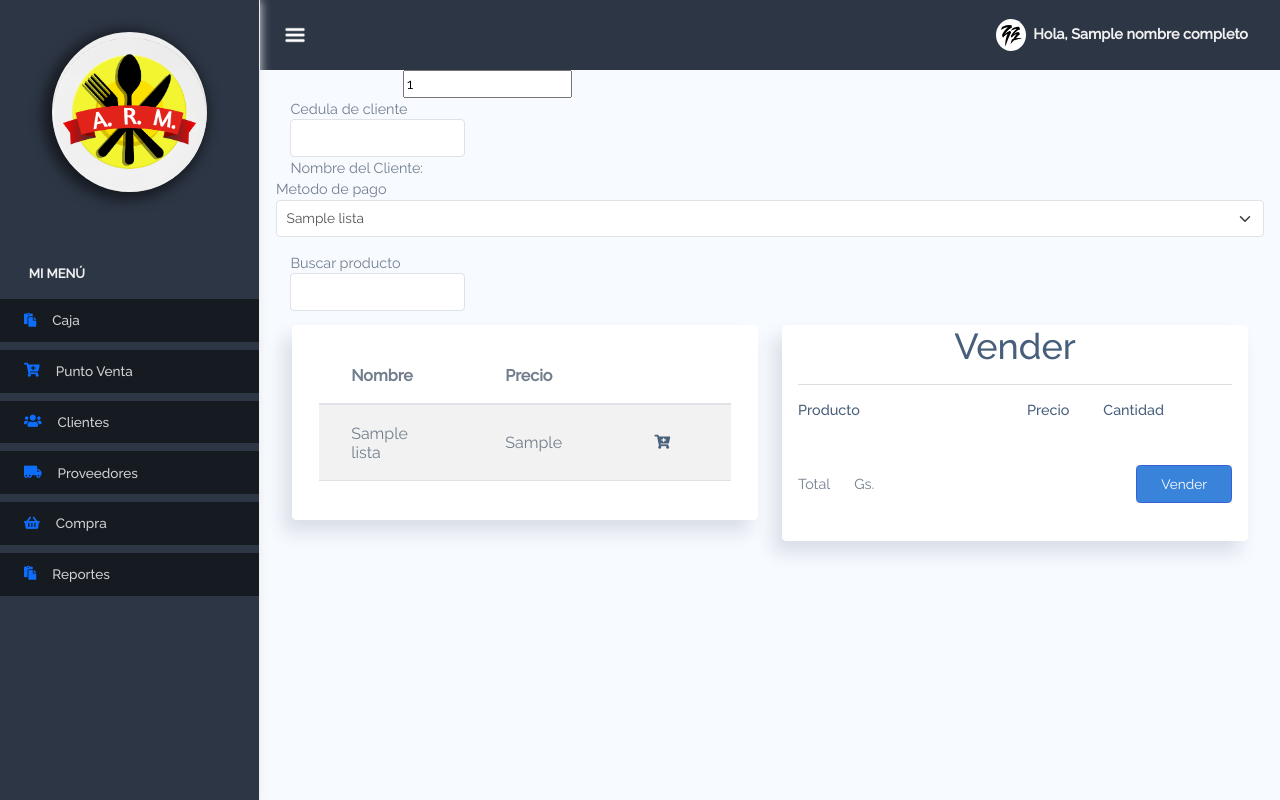
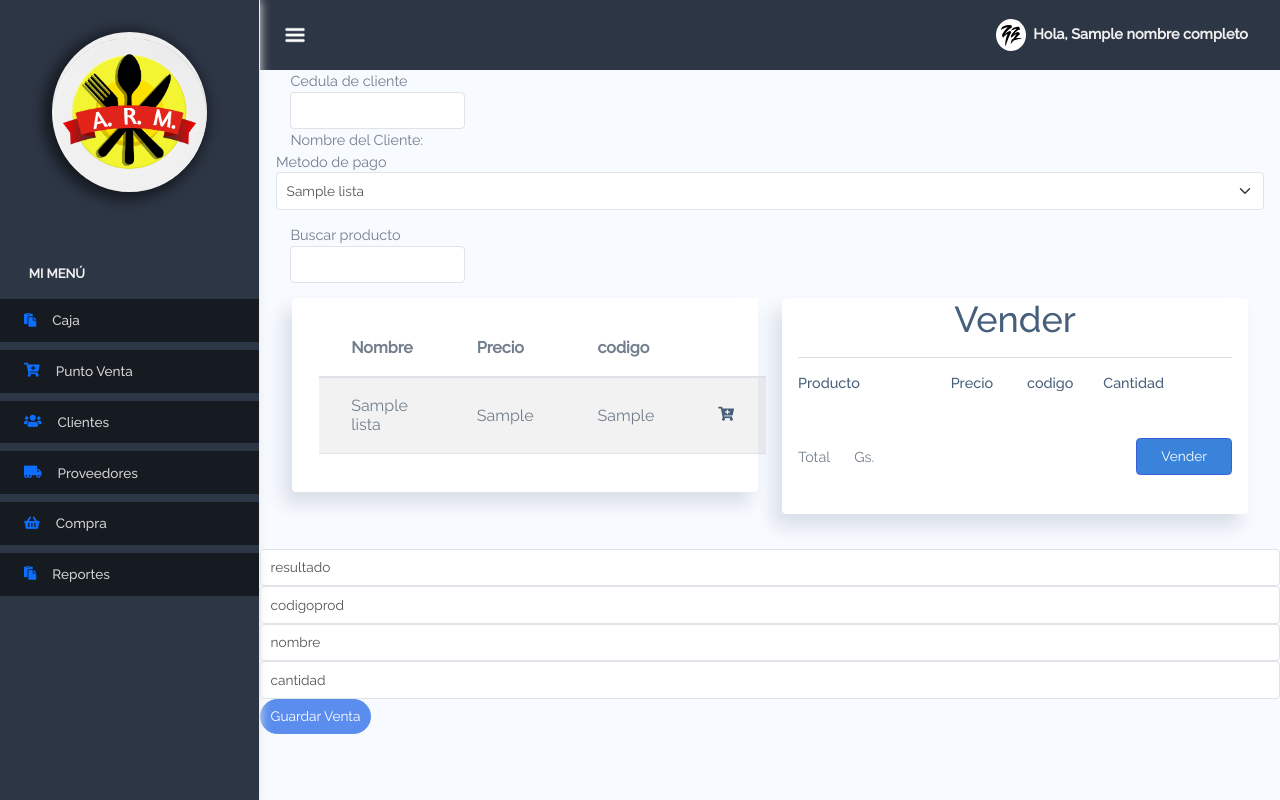
Before and after one commit to AxelAlvarenga/Proyecto-master, a Django app: template Proyecto-master/servidor/pagina/templates/punto_venta.html in a window 1280 px wide. Run offline with Django 3.2, Linux system fonts and the light colour scheme; the template is opened without the code that fills it: most values are stand-ins (such as "Sample title", 1, 10 or a date in 2020); some libraries are stand-ins or nearby versions.

Commit message:
ventas funcionando 40 percent

```diff
--- a/Proyecto-master/servidor/pagina/models.py
+++ b/Proyecto-master/servidor/pagina/models.py
@@ -90,7 +90,9 @@ class venta(models.Model):
     total_venta =models.DecimalField(default=0.00, max_digits=9, decimal_places=2)
     subtotal_venta=models.DecimalField(default=0.00, max_digits=9, decimal_places=2,null=True)
     iva=models.DecimalField(default=0.00, max_digits=9, decimal_places=2, null=True)
-
+    cantidad_detalle=models.IntegerField()
+    nombre_producto_venta=models.CharField(max_length=50)
+    codigo_producto=models.CharField(max_length=50)
 class detalle_venta(models.Model):
     venta_detalle=models.AutoField(primary_key=True)
     producto_detalle=models.ForeignKey(producto, on_delete=models.CASCADE)
--- a/Proyecto-master/servidor/pagina/static/assets/js/tienda.js
+++ b/Proyecto-master/servidor/pagina/static/assets/js/tienda.js
@@ -16,11 +16,12 @@ function addToCartClicked(event) {
 
   const itemTitle = item.querySelector('.item-title').textContent;
   const itemPrice = item.querySelector('.item-price').textContent;
+  const itemcod = item.querySelector('.item-cod').textContent;
 
-  addItemToShoppingCart(itemTitle, itemPrice);
+  addItemToShoppingCart(itemTitle, itemPrice, itemcod);
 }
 
-function addItemToShoppingCart(itemTitle, itemPrice) {
+function addItemToShoppingCart(itemTitle, itemPrice, itemcod) {
   const elementsTitle = shoppingCartItemsContainer.getElementsByClassName(
     'shoppingCartItemTitle'
   );
@@ -41,7 +42,7 @@ function addItemToShoppingCart(itemTitle, itemPrice) {
   const shoppingCartRow = document.createElement('div');
   const shoppingCartContent = `
   <div class="row shoppingCartItem">
-        <div class="col-6">
+        <div class="col-4">
             <div class="shopping-cart-item d-flex align-items-center h-100 border-bottom pb-2 pt-3">
                 <h6 class="shopping-cart-item-title shoppingCartItemTitle text-truncate ml-3 mb-0">${itemTitle}</h6>
             </div>
@@ -51,17 +52,26 @@ function addItemToShoppingCart(itemTitle, itemPrice) {
                 <p class="item-price mb-0 shoppingCartItemPrice">${itemPrice}</p>
             </div>
         </div>
+        <div class="col-2">
+            <div class="shopping-cart-cod d-flex align-items-center h-100 border-bottom pb-2 pt-3">
+                <p class="item-cod mb-0 shoppingCartItemcod">${itemcod}</p>
+            </div>
+        </div>
         <div class="col-4">
             <div
                 class="shopping-cart-quantity d-flex justify-content-between align-items-center h-100 border-bottom pb-2 pt-3">
                 <input class="shopping-cart-quantity-input shoppingCartItemQuantity  form-control" type="number"
-                    value="1">
+                    value="1" id="cant">
                 <button class="btn btn-danger buttonDelete" type="button">X</button>
             </div>
         </div>
     </div>`;
   shoppingCartRow.innerHTML = shoppingCartContent;
   shoppingCartItemsContainer.append(shoppingCartRow);
+
+  document.getElementById('codigoprod').value=itemcod;
+  document.getElementById('nombre').value=itemTitle;
+
 
   shoppingCartRow
     .querySelector('.buttonDelete')
@@ -73,7 +83,33 @@ function addItemToShoppingCart(itemTitle, itemPrice) {
 
   updateShoppingCartTotal();
 }
+function updateShoppingCartTotal() {
+  let total = 0;
+  const shoppingCartTotal = document.querySelector('.shoppingCartTotal');
 
+  const shoppingCartItems = document.querySelectorAll('.shoppingCartItem');
+
+  shoppingCartItems.forEach((shoppingCartItem) => {
+    const shoppingCartItemPriceElement = shoppingCartItem.querySelector(
+      '.shoppingCartItemPrice'
+    );
+    const shoppingCartItemPrice = Number(
+      shoppingCartItemPriceElement.textContent.replace('Gs', '')
+    );
+    const shoppingCartItemQuantityElement = shoppingCartItem.querySelector(
+      '.shoppingCartItemQuantity'
+    );
+    const shoppingCartItemQuantity = Number(
+      shoppingCartItemQuantityElement.value
+    );
+    total = total + shoppingCartItemPrice * shoppingCartItemQuantity;
+    document.getElementById('cantidad').value=shoppingCartItemQuantity
+  });
+
+  shoppingCartTotal.innerHTML = `${total.toFixed(0)} Gs.`;
+  console.log(total.toFixed(0));
+  document.getElementById('resultado').value=total.toFixed(2);
+}
 
 
 function removeShoppingCartItem(event) {
--- a/Proyecto-master/servidor/pagina/templates/punto_venta.html
+++ b/Proyecto-master/servidor/pagina/templates/punto_venta.html
@@ -52,8 +52,6 @@
 
 <form action="{% url 'punto_venta' %}" onsubmit="notifySuccess(this); return false" method="POST">
     {% csrf_token %}
-    <input type="date" id="fechaActual" name="fecha_venta" value="{{datos_act.fecha_venta}}" style="visibility: hidden;">
-    <input type="text" id="total"  name="total_venta" value="{{datos_act.total_venta}}" >
 
     <div class="container">
         <div class="clientept">
@@ -110,6 +108,7 @@
                                                 <tr>
                                                     <th data-sortable="dataTable-sorter" style="width: 10%;">Nombre</th>
                                                     <th data-sortable="dataTable-sorter" style="width: 10%;">Precio</th>
+                                                    <th data-sortable="dataTable-sorter" style="width: 10%;">codigo</th>
                                                     <th data-sortable="dataTable-sorter" style="width: 10%;"></th>
                                                 </tr>
                                             </thead>
@@ -119,6 +118,7 @@
                                                 <tr class="item">
                                                     <td class="item-title">{{lista.nombre_productos}}</td>
                                                     <td class="item-price">{{lista.precioventa_productos}}</td>
+                                                    <td class="item-cod">{{lista.codigo_productos}}</td>
                                                     <td>
                                                         <a type="button" class="text-secondary font-weight-bold text-xs addToCart"><i
                                                                 class="fas fa-cart-plus"></i></a>
@@ -140,7 +140,7 @@
                                     <h1 class="text-center">Vender</h1>
                                     <hr>
                                     <div class="row">
-                                        <div class="col-6">
+                                        <div class="col-4">
                                             <div class="shopping-cart-header">
                                                 <h6>Producto</h6>
                                             </div>
@@ -148,6 +148,11 @@
                                         <div class="col-2">
                                             <div class="shopping-cart-header">
                                                 <h6 class="text-truncate">Precio</h6>
+                                            </div>
+                                        </div>
+                                        <div class="col-2">
+                                            <div class="shopping-cart-header">
+                                                <h6 class="text-truncate">codigo</h6>
                                             </div>
                                         </div>
                                         <div class="col-4">
@@ -222,7 +227,16 @@
             </div>
         </div>
     </div>
-
+    <div class="button">
+        <form action="{% url 'punto_venta' %}" method="post">
+            {% csrf_token %}
+            <input type="text" class="form-control" id="resultado" name="resultado" value="resultado">
+            <input type="text" class="form-control" id="codigoprod" name="codigoprod" value="codigoprod">
+            <input type="text" class="form-control" id="nombre" name="nombre" value="nombre">
+            <input type="text" class="form-control" id="cantidad" name="cantidad" value="cantidad">
+            <button class="btn icon icon-left btn-primary round" type="submit">Guardar Venta</button>
+        </form>
+    </div>
 
 
 
@@ -271,34 +285,6 @@
         document.getElementById('fechaActual').value = ano + "-" + mes + "-" + dia;
     }
 </script>
-<script>
-function updateShoppingCartTotal() {
-  let total = 0;
-  const shoppingCartTotal = document.querySelector('.shoppingCartTotal');
 
-  const shoppingCartItems = document.querySelectorAll('.shoppingCartItem');
-
-  shoppingCartItems.forEach((shoppingCartItem) => {
-    const shoppingCartItemPriceElement = shoppingCartItem.querySelector(
-      '.shoppingCartItemPrice'
-    );
-    const shoppingCartItemPrice = Number(
-      shoppingCartItemPriceElement.textContent.replace('Gs', '')
-    );
-    const shoppingCartItemQuantityElement = shoppingCartItem.querySelector(
-      '.shoppingCartItemQuantity'
-    );
-    const shoppingCartItemQuantity = Number(
-      shoppingCartItemQuantityElement.value
-    );
-    total = total + shoppingCartItemPrice * shoppingCartItemQuantity;
-  });
-  document.getElementById('total').value=total;
-  shoppingCartTotal.innerHTML = `${total.toFixed(0)} Gs.`;
-  console.log(total.toFixed(0));
-
-}
-
-</script>
 
 {%endblock%}
```
Also changed, not shown: Proyecto-master/servidor/pagina/views.py (+8 -9 lines), Proyecto-master/servidor/pagina/migrations/0005_venta_cantidad_detalle.py (added), Proyecto-master/servidor/pagina/migrations/0006_venta_codigo_producto_venta_nombre_producto_venta.py (added).
